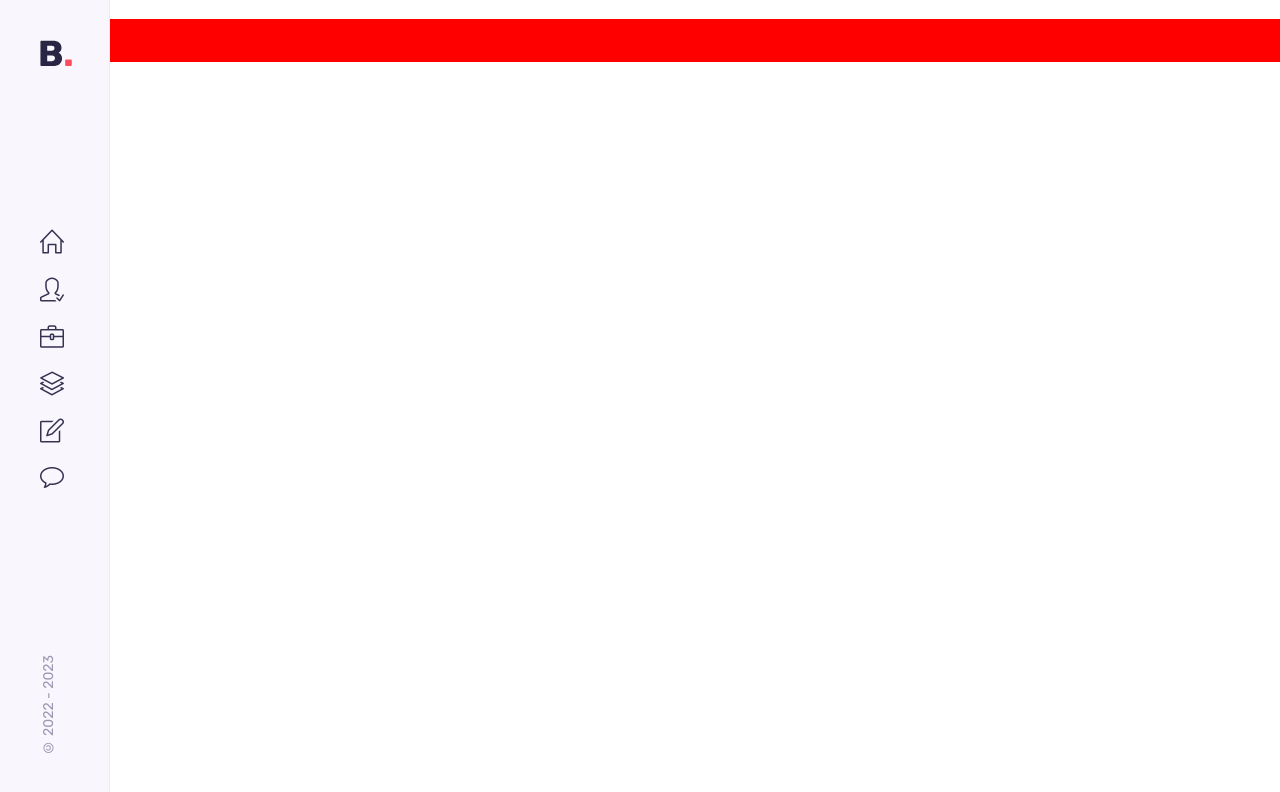
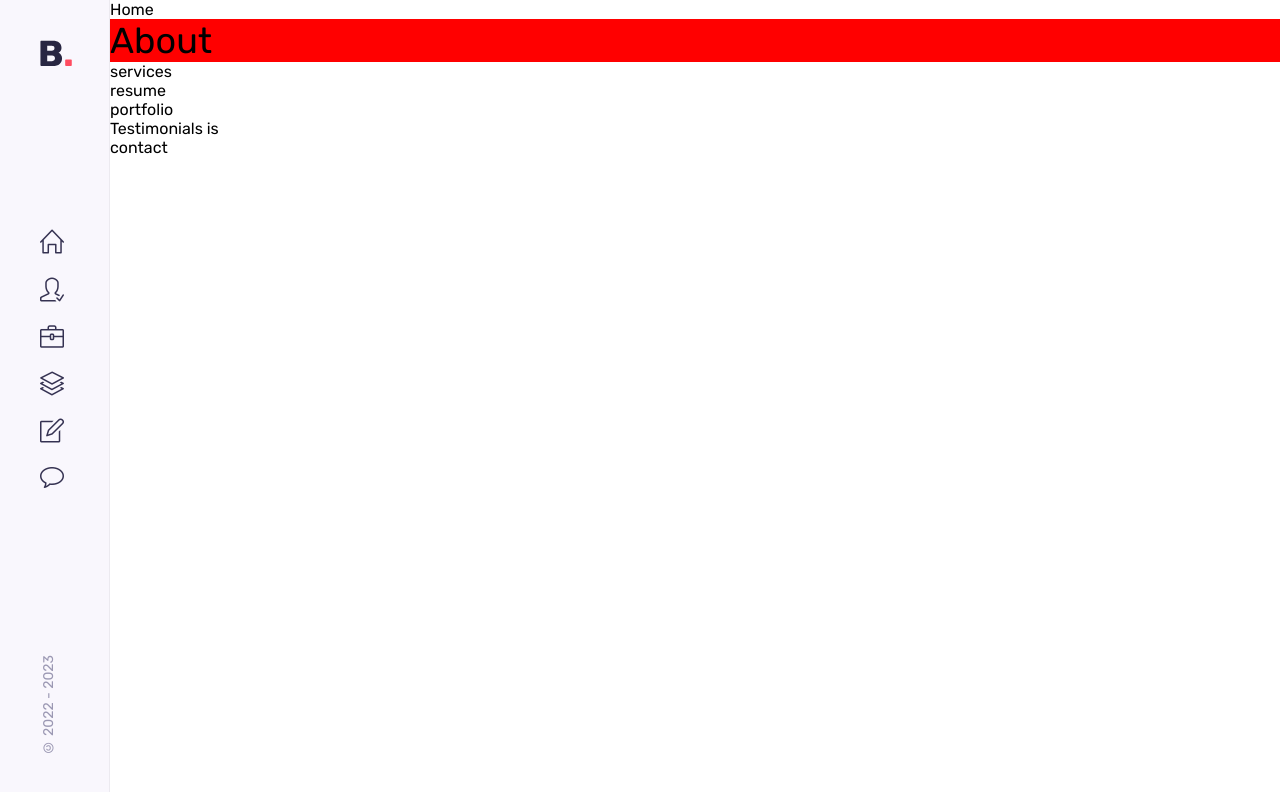
Before and after one commit to Marco75116/CV, a React (Create React App) app: page / in a window 1280 px wide. Shown: the top 792 px of the page. Built offline with nearby package versions, Linux system fonts and the light colour scheme.

Commit message:
ajustement content

```diff
--- a/src/App.js
+++ b/src/App.js
@@ -1,11 +1,4 @@
-import Sidebar from "./Components/sidebar/Sidebar";
-import Services from "./Components/services/Services";
-import Resume from "./Components/resume/Resume";
-import Portfolio from "./Components/portfolio/Portfolio";
-import Home from "./Components/home/Home";
-import About from "./Components/about/About";
-import Testimonials from "./Components/testimonials/Testimonials";
-import Contact from "./Components/contact/Contact";
+import ContainerComponents from "./Components/ContainerComponents";
 import { ThemeProvider } from "styled-components";
 import { main } from "./Theme.styled";
 
@@ -13,14 +6,7 @@ function App() {
   return (
     <>
       <ThemeProvider theme={main}>
-        <Sidebar />
-        <Home />
-        <About />
-        <Services />
-        <Resume />
-        <Portfolio />
-        <Testimonials />
-        <Contact />
+        <ContainerComponents />
       </ThemeProvider>
     </>
   );
--- /dev/null
+++ b/src/Components/ContainerComponents.js
@@ -0,0 +1,29 @@
+import React from "react";
+import Sidebar from "./sidebar/Sidebar";
+import Services from "./services/Services";
+import Resume from "./resume/Resume";
+import Portfolio from "./portfolio/Portfolio";
+import Home from "./home/Home";
+import About from "./about/About";
+import Testimonials from "./testimonials/Testimonials";
+import Contact from "./contact/Contact";
+import { ContainerAll, ContainerContent } from "./ContainerComponents.styled";
+
+const ContainerComponents = () => {
+  return (
+    <ContainerAll>
+      <Sidebar />
+      <ContainerContent>
+        <Home />
+        <About />
+        <Services />
+        <Resume />
+        <Portfolio />
+        <Testimonials />
+        <Contact />
+      </ContainerContent>
+    </ContainerAll>
+  );
+};
+
+export default ContainerComponents;
--- /dev/null
+++ b/src/Components/ContainerComponents.styled.js
@@ -0,0 +1,6 @@
+import styled from "styled-components";
+
+export const ContainerAll = styled.div``;
+export const ContainerContent = styled.div`
+  margin-left: 110px;
+`;
```
